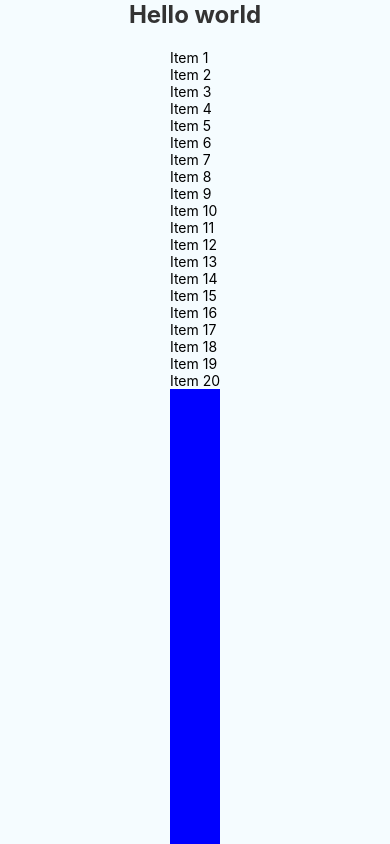
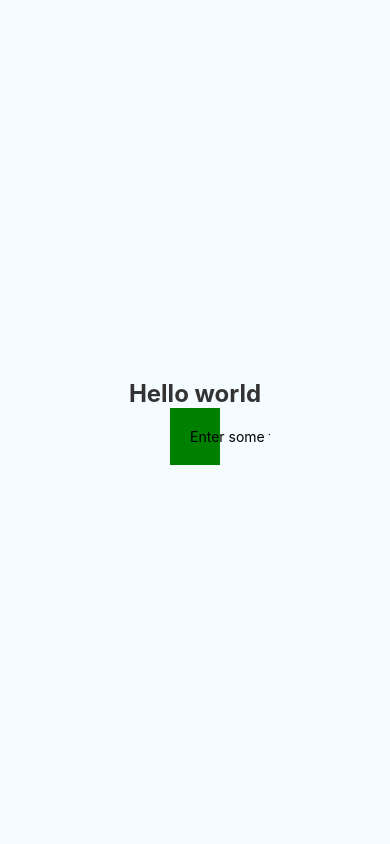
Before and after one commit to niyomugaboetiene/react-native-mobile-app-course, a React Native app: screen / in a window 390 px wide. Built offline with nearby package versions, Linux system fonts and the light colour scheme.

Commit message:
React-native: learn about <TextInput/> tag

```diff
--- a/App.tsx
+++ b/App.tsx
@@ -6,6 +6,7 @@ import { View, Text, StyleSheet } from "react-native";
 import { Texts } from "./components/chapter 1/text.tsx";
 import Images from "./components/chapter 1/image.tsx";
 import Scroll from "./components/chapter 1/scrollView.tsx";
+import TextInputs from "./components/chapter 1/textInput.tsx";
 
 export default function App() {
    return (
@@ -15,7 +16,8 @@ export default function App() {
       <Hello/> */}
       {/* <Texts /> */}
       {/* <Images /> */}
-      <Scroll />
+      {/* <Scroll /> */}
+      <TextInputs />
     </View>
    )
 }
```
